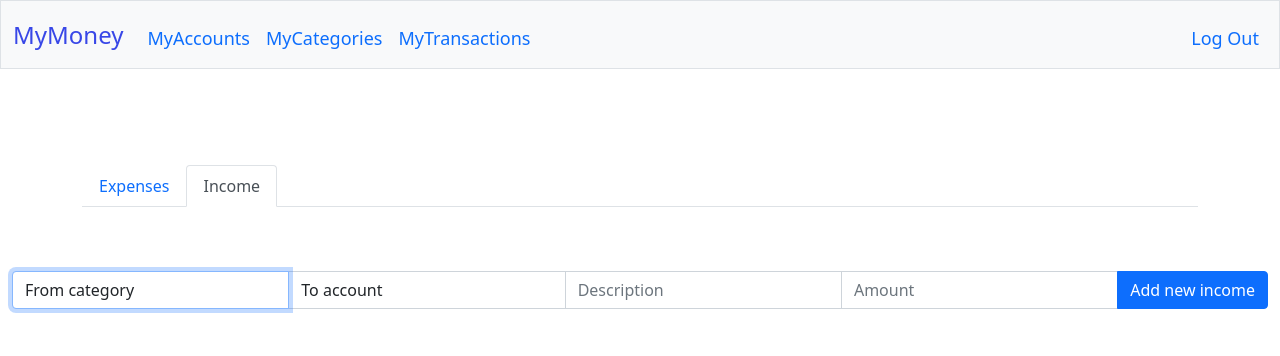
After one commit to oloshandro/cs50, a Flask app: page /income in a window 1280 px wide. The commit adds this page. Shown: the top 356 px of the page. Run offline with Flask 2, Linux system fonts and the light colour scheme; a user stored in the database is signed in; some libraries are stand-ins or nearby versions.

Commit message:
completed functions income, expense, categories, transactions

```diff
--- a/final project/app.py
+++ b/final project/app.py
@@ -26,9 +26,16 @@ Session(app)
 # Configure CS50 Library to use SQLite database
 db = SQL("sqlite:///MyMoney.db")
 
-CURRENCIES = ["US dollar (USD)", "Euro (EUR)", "Ukrainian hryvnia (UAH)", "Polish zloty (PLN)"]
-CATEGORIES = ['Housing', 'Transport', 'Food', 'Utilities', 'Insurance', 'Healthcare', 'Taxes', 'Eating out', 'Leisure', 'Sport', 'Pets', 'Learning', 'Salary']
+# CURRENCIES = ["US dollar (USD)", "Euro (EUR)", "Ukrainian hryvnia (UAH)", "Polish zloty (PLN)", "Pound sterling (GBP)"]
+# CURRENCY_symbol = ["$", "€", "₴", "zł", "£"]
 
+CURRENCIES = {
+    "US dollar (USD)":"$",
+    "Euro (EUR)":"$",
+    "Ukrainian hryvnia (UAH)":"₴",
+    "Polish zloty (PLN)":"zł",
+    "Pound sterling (GBP)":"£"
+    }
 
 
 @app.after_request
@@ -142,6 +149,11 @@ def register():
         # Remember which user has logged in
         session["user_id"] = rows[0]["id"]
 
+        CATEGORIES = ['Housing', 'Transport', 'Food', 'Shopping', 'Utilities', 'Insurance', 'Healthcare', 'Taxes', 'Eating out', 'Leisure', 'Sport', 'Pets', 'Learning', 'Salary', 'Charity']
+        for cat in CATEGORIES:
+            db.execute("INSERT INTO categories (user_id, category) VALUES (:user_id, :category)",
+                user_id=session["user_id"], category=cat)
+
         # ??Redirect user to home page
         return redirect("/")
 
@@ -155,13 +167,13 @@ def register():
 def account():
     """navigate through user accounts or create a new account"""
     # query all users acounts from 'accounts' db
-    rows = db.execute("SELECT account_name, currency, balance FROM accounts WHERE user_id= :user_id", user_id=session["user_id"])
+    rows = db.execute("SELECT account_name, currency, balance, currency_symbol FROM accounts WHERE user_id= :user_id", user_id=session["user_id"])
 
     # pass a list of lists to the template page, template is going to iterate it to extract the data into a table
     accounts = []
     for row in rows:
         # create a list with all the info about the stock and append it to a list of every stock owned by the user
-        accounts.append(list((row['account_name'], row['currency'], row['balance'])))
+        accounts.append(list((row['account_name'], row['currency'], row['balance'], row['currency_symbol'])))
     # render_template("account.html", accounts=accounts)
 
 
@@ -182,8 +194,8 @@ def account():
 
         # insert new account into the accounts table
         if account_name not in accounts:
-            db.execute("INSERT INTO accounts (user_id, account_name, currency, balance) VALUES (:user_id, :account_name, :currency, :balance)",
-                            user_id=session["user_id"], account_name=account_name, currency=currency, balance=balance)
+            db.execute("INSERT INTO accounts (user_id, account_name, currency, balance, currency_symbol) VALUES (:user_id, :account_name, :currency, :balance, :currency_symbol)",
+                            user_id=session["user_id"], account_name=account_name, currency=currency, balance=balance, currency_symbol=CURRENCIES[currency])
 
         return render_template("account.html", accounts=accounts, currencies=CURRENCIES, message="You've created a new account")
 
@@ -194,53 +206,226 @@ def account():
 
 
 
+@app.route("/categories", methods=["GET", "POST"])
+@login_required
+def categories():
+
+    """show categories or create a new category"""
+    # query existing categories
+    rows = db.execute("SELECT category FROM categories WHERE user_id= :user_id", user_id=session["user_id"])
+
+    # pass a list of lists to the template page, template is going to iterate it to extract the data into a table
+    categories = []
+    for row in rows:
+        # create a list with all the info about the stock and append it to a list of every stock owned by the user
+        categories.append(row['category'])
+
+
+    # creating new account via POST to /quote and validating the fields 'name', 'currency', 'balance'
+    if request.method == "POST":
+        new_category = request.form.get("new_category")
+
+        if not new_category or new_category in CATEGORIES:
+            return render_template("categories.html", message="Please, create a name category")
+
+         # insert new category into the categories table
+        if new_category not in CATEGORIES:
+            db.execute("INSERT INTO categories (user_id, category) VALUES (:user_id, :category)",
+                            user_id=session["user_id"], category=new_category)
+
+        return render_template("categories.html", message="You've added new category")
+
+
+    #User reached route via GET
+    else:
+        return render_template("categories.html", categories=categories)
 
 
 
 
+@app.route("/expenses", methods=["GET", "POST"])
+@login_required
+def expenses():
+    """navigate through user accounts or create a new account"""
+    # query all users categories from 'transactions' table for account_name total balance
+    # rows = db.execute("SELECT category, category_balance FROM categories WHERE user_id= :user_id", user_id=session["user_id"])
+
+    # # pass a list of lists to the template page, template is going to iterate it to extract the data into a table
+    # # categories = []
+    # for row in rows:
+    #     # create a list with all the info about the categories and append it to a list of every category and amount of money spent
+    #     categories.append(list((row['category'], row['category_balance'])))
 
 
-@app.route("/account", methods=["GET", "POST"])
-@login_required
-def account():
-    """navigate through user accounts or create a new account"""
-    # query all users acounts from 'accounts' db
-    rows = db.execute("SELECT account_name, currency, balance FROM accounts WHERE user_id= :user_id", user_id=session["user_id"])
+    # render_template("expenses.html", categories=categories)
+    rows = db.execute("SELECT category FROM categories WHERE user_id=:user_id",
+                    user_id=session["user_id"])
 
-    # pass a list of lists to the template page, template is going to iterate it to extract the data into a table
-    accounts = []
+    categories = []
     for row in rows:
-        # create a list with all the info about the stock and append it to a list of every stock owned by the user
-        accounts.append(list((row['account_name'], row['currency'], row['balance'])))
-    # render_template("account.html", accounts=accounts)
+        categories.append(row['category'])
 
 
-    # creating new account via POST to /quote and validating the fields 'name', 'currency', 'balance'
+    row_accounts = db.execute("SELECT account_name, balance, currency_symbol FROM accounts WHERE user_id= :user_id", user_id=session["user_id"])
+    accounts = []
+    for row in row_accounts:
+        accounts.append(list((row['account_name'], row['balance'], row['currency_symbol'])))
+
+
+    # creating new expense via POST to /expenses and validating the fields 'category', 'account_name', 'currency', 'balance'
     if request.method == "POST":
+        category = request.form.get("category")
+        description = request.form.get("description")
         account_name = request.form.get("account_name")
-        currency = request.form.get("currency")
-        balance = request.form.get("balance")
+        amount = int(request.form.get("amount"))
+
+        if not category or category not in categories:
+            return render_template("expenses.html", categories=categories, accounts=accounts, message="Please, choose the category from the list")
 
         if not account_name:
-            return render_template("account.html", accounts=accounts, currencies=CURRENCIES, message="Please, create a name for your account")
+            return render_template("expenses.html", categories=categories, accounts=accounts, message="Please, choose one of the accounts you have")
 
-        if not currency or currency not in CURRENCIES:
-            return render_template("account.html", accounts=accounts, currencies=CURRENCIES, message="Please, choose the currency from the field")
+        if not amount:
+            return render_template("expenses.html", categories=categories, accounts=accounts, message="Please, add the amount money spent")
 
-        if not balance or balance.isdigit == False:
-            return render_template("account.html", accounts=accounts, currencies=CURRENCIES, message="Please, add the current balance")
+        if not description:
+            return render_template("expenses.html", categories=categories, accounts=accounts)
 
-        # insert new account into the accounts table
-        if account_name not in accounts:
-            db.execute("INSERT INTO accounts (user_id, account_name, currency, balance) VALUES (:user_id, :account_name, :currency, :balance)",
-                            user_id=session["user_id"], account_name=account_name, currency=currency, balance=balance)
 
-        return render_template("account.html", accounts=accounts, currencies=CURRENCIES, message="You've created a new account")
+        # # check if there is enough money on the account
+        # account_balance = db.execute("SELECT balance FROM accounts WHERE user_id= :user_id", user_id=session["user_id"])
+        # if amount > account_balance:
+        #     return render_template("expenses.html", categories=CATEGORIES, accounts=accounts, message="Not enough money on this account. Please, choose anouther account")
+
+        # # update total expense balance of the category
+        # if category not in row['category']:
+        #     db.execute("INSERT INRO categories (user_id, category, category_balance) VALUES (:user_id, :category, :category_balance)",
+        #                     user_id=session["user_id"], category=category, category_balance=amount)
+
+
+        # else:
+        #     category_balance += row['category_balance']
+        #     db.execute("UPDATE categories SET category_balance= :category_balance WHERE user_id= :user_id",
+        #                     category_balance=category_balance, user_id=session["user_id"])
+
+
+        # insert new category into the transactions table
+        transaction_date = str(datetime.now())[0:10]
+        db.execute("INSERT INTO transactions (user_id, category, account_name, description, amount, transaction_date) VALUES (:user_id, :category, :account_name, :description, :amount, :transaction_date)",
+                            user_id=session["user_id"], category=category, account_name=account_name, description=description, amount=-amount, transaction_date=transaction_date)
+
+
+        # update current balance of the account
+        current_balance = 0
+        for acc in accounts:
+            if acc[0] == account_name:
+                current_balance = acc[1]
+                break
+
+        new_balance = current_balance - amount
+
+        db.execute("UPDATE accounts SET balance= :new_balance WHERE user_id= :user_id AND account_name= :account_name ",
+                        new_balance=new_balance, user_id=session["user_id"], account_name=account_name)
+
+        return render_template("expenses.html", categories=categories, accounts=accounts, message="You've added a new expense")
 
 
     #User reached route via GET
     else:
-        return render_template("account.html", accounts=accounts , currencies=CURRENCIES)
+        return render_template("expenses.html", categories=categories, accounts=accounts)
+
+
+
+@app.route("/income", methods=["GET", "POST"])
+@login_required
+def income():
+    """navigate through user accounts or create a new account"""
+    # query all users categories from 'transactions' table for account_name total balance
+    # rows = db.execute("SELECT category, category_balance FROM categories WHERE user_id= :user_id", user_id=session["user_id"])
+
+    # # pass a list of lists to the template page, template is going to iterate it to extract the data into a table
+    # # categories = []
+    # for row in rows:
+    #     # create a list with all the info about the categories and append it to a list of every category and amount of money spent
+    #     categories.append(list((row['category'], row['category_balance'])))
+
+
+    # render_template("expenses.html", categories=categories)
+    rows = db.execute("SELECT category FROM categories WHERE user_id=:user_id",
+                    user_id=session["user_id"])
+
+    categories = []
+    for row in rows:
+        categories.append(row['category'])
+
+
+    row_accounts = db.execute("SELECT account_name, balance FROM accounts WHERE user_id= :user_id", user_id=session["user_id"])
+    accounts = []
+    for row in row_accounts:
+        accounts.append(list((row['account_name'], row['balance'])))
+
+
+    # creating new expense via POST to /expenses and validating the fields 'category', 'account_name', 'currency', 'balance'
+    if request.method == "POST":
+        category = request.form.get("category")
+        account_name = request.form.get("account_name")
+        description = request.form.get("description")
+        amount = int(request.form.get("amount"))
+
+        if not category or category not in categories:
+            return render_template("income.html", categories=categories, accounts=accounts, message="Please, choose the category from the list")
+
+        if not account_name:
+            return render_template("income.html", categories=categories, accounts=accounts, message="Please, choose one of the accounts you have")
+
+        if not amount:
+            return render_template("income.html", categories=categories, accounts=accounts, message="Please, add the amount money earned")
+
+        # if not description:
+        #     return render_template("income.html", categories=categories, accounts=accounts)
+
+        # insert new category into the transactions table
+        transaction_date = str(datetime.now())[0:10]
+        db.execute("INSERT INTO transactions (user_id, category, account_name, description, amount, transaction_date) VALUES (:user_id, :category, :account_name, :description, :amount, :transaction_date)",
+                            user_id=session["user_id"], category=category, account_name=account_name, description=description, amount=+amount, transaction_date=transaction_date)
+
+
+        # update current balance of the account
+        current_balance = 0
+        for acc in accounts:
+            if acc[0] == account_name:
+                current_balance = acc[1]
+                break
+
+        new_balance = current_balance + amount
+
+        db.execute("UPDATE accounts SET balance= :new_balance WHERE user_id= :user_id AND account_name= :account_name ",
+                        new_balance=new_balance, user_id=session["user_id"], account_name=account_name)
+
+        return render_template("income.html", categories=categories, accounts=accounts, message="You've added new income")
+
+
+    #User reached route via GET
+    else:
+        return render_template("income.html", categories=categories, accounts=accounts)
+
+
+@app.route("/transactions")
+@login_required
+def transactions():
+    """Show history of transactions"""
+    # get info from transactions database
+    rows = db.execute("SELECT * FROM transactions WHERE user_id = ?",
+                            session["user_id"])
+
+    # pass a list of lists to the template page, template is going to iterate it to extract the data into a table
+    transactions = []
+    for row in rows:
+        # create a list with all the info about the stock and append it to a list of every stock owned by the user
+        transactions.append(list((row['account_name'],  row['category'],  row['amount'],  row['description'], row['transaction_date'])))
+    transactions.reverse()
+    return render_template("transactions.html", transactions=transactions)
+
 
 
 
--- /dev/null
+++ b/final project/static/styles.css
@@ -0,0 +1,37 @@
+/* categories grid */
+.grid-container {
+    border-radius: 25px;
+    display: grid;
+    grid-template-columns: auto auto auto;
+    /* background-color: #2196F3; */
+    padding: 10px;
+}
+.grid-item {
+    border-radius: 5px;
+    background-color: rgba(255, 255, 255, 0.8);
+    border: 1px solid rgb(56, 71, 231);
+    padding: 20px;
+    font-size: 15px;
+    text-align: center;
+    font-weight: 600;
+}
+
+/* Size for brand */
+nav .navbar-brand
+{
+    font-size: x-large;
+    color: rgb(56, 71, 231);
+    font-style: bold;
+}
+
+nav .nav-item
+{
+    font-size: large;
+    color: rgb(76, 109, 253);
+    /* font-style: bold; */
+}
+
+nav .nav-link
+{
+    font-size: large;
+}
--- a/final project/templates/account.html
+++ b/final project/templates/account.html
@@ -5,8 +5,8 @@
 {% endblock %}
 
 {% block main %}
-<main class="container py-5 text-center"">
-    <table class="table table">
+<main class="container py-5 text-center">
+    <table class="table table-bordered border-primary">
       <thead>
           <tr>
               <th class="text-middle">Account name</th>
@@ -17,7 +17,7 @@
       <tbody>
           {% for account in accounts %}
               <tr>
-                <th class="text-middle">{{ account[0] }} </th>
+                <th class="text-middle">{{ account[0] }}</th>
                 <td class="text-middle">{{ account[1] }}</td>
                 <td class="text-middle">{{ account[2] }}</td>
               </tr>
--- /dev/null
+++ b/final project/templates/income.html
@@ -0,0 +1,73 @@
+{% extends "layout.html" %}
+
+{% block title %}
+    Income
+{% endblock %}
+
+{% block main %}
+
+<main class="container py-5 text-center">
+    <!-- show main page with """categories""" -->
+    <ul class="nav nav-tabs">
+        <li class="nav-item">
+            <a class="nav-link" href="/expenses">Expenses</a>
+        </li>
+        <li class="nav-item">
+            <a class="nav-link active" aria-current="page" href="/income">Income</a>
+        </li>
+    </ul>
+</main>
+
+<form action="/income" method="post">
+    <p></p>
+    {% if message %}
+    <div class="alert alert-primary mb-0 text-center" role="alert"> {{ message }} </div>
+    {% endif %}
+    <p></p>
+
+    <div class="input-group">
+        <select autocomplete="off" autofocus class="form-control" id="category" name="category">
+            <option disabled selected value="">From category</option>
+            {% for category in categories %}
+                <option value="{{ category }}">{{ category }}</option>
+            {% endfor %}
+        </select>
+
+        <select autocomplete="off" autofocus class="form-control" id="account_name" name="account_name">
+            <option disabled selected value="">To account</option>
+            {% for account_data in accounts %}
+                <option value="{{ account_data[0] }}">{{ account_data[0] }} - {{ account_data[1] }}</option>
+            {% endfor %}
+        </select>
+        <input autocomplete="off" autofocus class="form-control" id="description" name="description" placeholder="Description" type="text">
+        <input autocomplete="off" autofocus class="form-control" id="amount" name="amount" placeholder="Amount" type="text">
+        <button class="btn btn-primary" type="submit" id="create">Add new income</button>
+    </div>
+ </form>
+</div>
+</main>
+{% endblock %}
+
+<main class="container py-5 text-center">
+    <table class="table table-bordered border-primary">
+      <thead>
+          <tr>
+              <th class="text-middle"> Category </th>
+              <th class="text-middle"> Description </th>
+              <th class="text-middle">Account name</th>
+              <th class="text-middle"> Balance </th>
+          </tr>
+      </thead>
+      <tbody>
+          {% for category in categories %}
+              <tr>
+                <th class="text-middle">{{ category[0] }} </th>
+                <td class="text-middle">{{ category[1] }}</td>
+                <td class="text-middle">{{ category[2] }}</td>
+                <td class="text-middle">{{ category[3] }}</td>
+                <input type="button" value="submit"/>Delete</input>
+              </tr>
+          {% endfor %}
+      </tbody>
+  </table>
+  <div>
--- a/final project/templates/index.html
+++ b/final project/templates/index.html
@@ -14,11 +14,12 @@
                   <li><a class="dropdown-item" href="#">account1</a></li>
                   <li><a class="dropdown-item" href="#">Create a new account</a></li>
                 </ul> -->
+
             <li class="nav-item">
-              <a class="nav-link active" aria-current="page" href="#">Expenses</a>
+              <a class="nav-link active" aria-current="page" href="/expenses">Expenses</a>
             </li>
             <li class="nav-item">
-              <a class="nav-link" href="#">Income</a>
+              <a class="nav-link" href="/income">Income</a>
             </li>
           </ul>
     </main>
--- a/final project/templates/layout.html
+++ b/final project/templates/layout.html
@@ -10,20 +10,19 @@
         <!-- http://getbootstrap.com/docs/5.1/ -->
         <link crossorigin="anonymous" href="https://cdn.jsdelivr.net/npm/bootstrap@5.1.3/dist/css/bootstrap.min.css" integrity="sha384-1BmE4kWBq78iYhFldvKuhfTAU6auU8tT94WrHftjDbrCEXSU1oBoqyl2QvZ6jIW3" rel="stylesheet">
         <script crossorigin="anonymous" src="https://cdn.jsdelivr.net/npm/bootstrap@5.1.3/dist/js/bootstrap.bundle.min.js" integrity="sha384-ka7Sk0Gln4gmtz2MlQnikT1wXgYsOg+OMhuP+IlRH9sENBO0LRn5q+8nbTov4+1p"></script>
+        <link href="/static/styles.css" rel="stylesheet">
 
         <!-- https://favicon.io/emoji-favicons/money-bag/
-        <link href="/static/favicon.ico" rel="icon">
-
-        <link href="/static/styles.css" rel="stylesheet"> -->
+        <link href="/static/favicon.ico" rel="icon"> -->
 
         <title>MyMoney: {% block title %}{% endblock %}</title>
 
     </head>
 
     <body>
-        <nav class="bg-light border navbar navbar-expand-md navbar-light">
+        <nav class="bg-light border navbar navbar-expand-md">
             <div class="container-fluid">
-                <a class="navbar-brand" href="/"><span class="blue">C</span><span class="red">$</span><span class="yellow">5</span><span class="green">0</span> <span class="red">MyMoney</span></a>
+                <a class="navbar-brand" href="/">MyMoney</span></a>
                 <button aria-controls="navbar" aria-expanded="false" aria-label="Toggle navigation" class="navbar-toggler" data-bs-target="#navbar" data-bs-toggle="collapse" type="button">
                     <span class="navbar-toggler-icon"></span>
                 </button>
@@ -33,7 +32,7 @@
                             <li class="nav-item"><a class="nav-link" href="/account">MyAccounts</a></li>
                             <li class="nav-item"><a class="nav-link" href="/categories">MyCategories</a></li>
                             <li class="nav-item"><a class="nav-link" href="/transactions">MyTransactions</a></li>
-                            <li class="nav-item"><a class="nav-link" href="/overview">MyOverview</a></li>
+                            <!-- <li class="nav-item"><a class="nav-link" href="/overview">MyOverview</a></li> -->
                         </ul>
                         <ul class="navbar-nav ms-auto mt-2">
                             <li class="nav-item"><a class="nav-link" href="/logout">Log Out</a></li>
@@ -62,7 +61,7 @@
         </main>
 
         <footer class="mb-5 small text-center text-muted">
-            Powered by <a></a>
+            <!-- Powered by <a></a> -->
         </footer>
 
     </body>
```
Also changed, not shown: final project/requirements.txt (+30 -0 lines), final project/tables.txt (+6 -4 lines), final project/templates/categories.html (+39 -15 lines), final project/templates/expenses.html (added, +73 -0 lines), final project/templates/transactions.html (added, +33 -0 lines), final project/MyMoney.db.
